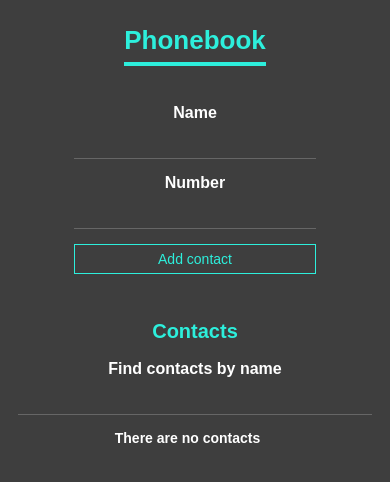
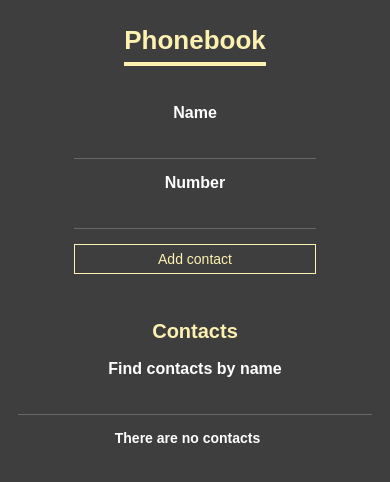
Before and after one commit to grey4uk/phonebook04, a React (Create React App) app: page / in a window 390 px wide. Shown: the top 482 px of the page. Built offline with nearby package versions, Linux system fonts and the light colour scheme.

Commit message:
[refactor] Refactor Phonebook code using hooks

```diff
--- a/src/App.js
+++ b/src/App.js
@@ -1,81 +1,56 @@
-import React, { Component } from "react";
+import { useState } from "react";
 import { nanoid } from "nanoid";
 import "./App.css";
-import Form from "./components/Form";
-import Contacts from "./components/Contacts";
-import Filter from "./components/Filter";
+import { Contacts, Filter, Form } from "./components/index";
 import { FormTitle, FormSubtitle } from "./components/Phonebook.styled";
+const LOCAL_KEY = "contacts";
 
-class App extends Component {
-  state = {
-    contacts: [],
-    filter: "",
-  };
-  formSubmitHandler = (data) => {
+export function App() {
+  const [filter, setFilter] = useState("");
+  const [contacts, setContacts] = useState(() => {
+    return JSON.parse(localStorage.getItem(LOCAL_KEY)) ?? [];
+  });
+
+  const formSubmitHandler = (data) => {
     const { name, number } = data;
-    const addedContact = this.state.contacts.find(
+    const addedContact = contacts.find(
       (contact) => contact.name.toLowerCase() === name.toLowerCase()
     );
     if (addedContact) {
       alert(`${name} is already in contacts.`);
       return;
     }
-    this.setState((prevState) => {
-      return {
-        contacts: [
-          { name: name, id: nanoid(), number: number },
-          ...prevState.contacts,
-        ],
-      };
-    });
-  };
-  componentDidMount() {
-    const contacts = localStorage.getItem("contacts");
-    const parsedContacts = JSON.parse(contacts);
-    if (parsedContacts) {
-      this.setState({ contacts: parsedContacts });
-    }
-  }
-  componentDidUpdate(_, prevState) {
-    if (this.state.contacts !== prevState.contacts) {
-      localStorage.setItem("contacts", JSON.stringify(this.state.contacts));
-    }
-  }
-  filterHandler = (event) => {
-    this.setState({ filter: event.currentTarget.value });
+    setContacts((prevState) => [{ name, id: nanoid(), number }, ...prevState]);
   };
 
-  findContacts = () => {
-    const { contacts, filter } = this.state;
+  const filterHandler = (event) => {
+    setFilter(event.currentTarget.value);
+  };
+
+  const findContacts = () => {
     const filteredContacts = contacts.filter((contact) =>
       contact.name.toLowerCase().includes(filter.toLowerCase())
     );
     return filteredContacts;
   };
-  deleteContact = (id) => {
-    this.setState((prevState) => ({
-      contacts: prevState.contacts.filter((contact) => contact.id !== id),
-    }));
+  const deleteContact = (id) => {
+    setContacts((prevState) =>
+      prevState.filter((contact) => contact.id !== id)
+    );
   };
-  render() {
-    const findedContacts = this.findContacts();
+
+  const findedContacts = findContacts();
   return (
     <div className="App">
       <FormTitle>Phonebook</FormTitle>
-        <Form onSubmit={this.formSubmitHandler}></Form>
+      <Form onSubmit={formSubmitHandler}></Form>
 
       <FormSubtitle>Contacts</FormSubtitle>
-        <Filter
-          value={this.state.filter}
-          onChange={this.filterHandler}
-        ></Filter>
+      <Filter value={contacts.name} onChange={filterHandler}></Filter>
       <Contacts
         contacts={findedContacts}
-          deleteContact={this.deleteContact}
+        deleteContact={deleteContact}
       ></Contacts>
     </div>
   );
 }
-}
-
-export default App;
--- a/src/components/Form.jsx
+++ b/src/components/Form.jsx
@@ -1,35 +1,44 @@
-import React, { Fragment, Component } from "react";
+import { Fragment, useState } from "react";
 import PropTypes from "prop-types";
 import { StyledForm, FormLabel, FormInput, FormBtn } from "./Phonebook.styled";
+const LOCAL_KEY = "contacts";
 
-class Form extends Component {
-  state = {
-    name: "",
-    number: "",
+export default function Form({ onSubmit }) {
+  const [name, setName] = useState("");
+  const [number, setNumber] = useState("");
+
+  const handleChange = (event) => {
+    const { name, value } = event.target;
+    switch (name) {
+      case "name":
+        setName(value);
+        break;
+      case "number":
+        setNumber(value);
+        break;
+
+      default:
+        return;
+    }
   };
 
-  handleChange = (event) => {
-    const { name, value } = event.currentTarget;
-    this.setState({ [name]: value });
+  const handleSubmit = (event) => {
+    event.preventDefault();
+    onSubmit({
+      name: name,
+      number: number,
+    });
+    reset();
   };
 
-  handleSubmit = (event) => {
-    event.preventDefault();
-    this.props.onSubmit({
-      name: this.state.name,
-      number: this.state.number,
-    });
-    this.reset();
+  const reset = () => {
+    setNumber("");
+    setName("");
   };
 
-  reset() {
-    this.setState({ name: "", number: "" });
-  }
-
-  render() {
   return (
     <Fragment>
-        <StyledForm onSubmit={this.handleSubmit}>
+      <StyledForm onSubmit={handleSubmit}>
         <FormLabel>
           Name
           <FormInput
@@ -38,8 +47,8 @@ class Form extends Component {
             pattern="^[a-zA-Zа-яА-Я]+(([' -][a-zA-Zа-яА-Я ])?[a-zA-Zа-яА-Я]*)*$"
             title="Name may contain only letters, apostrophe, dash and spaces. For example Adrian, Jacob Mercer, Charles de Batz de Castelmore d'Artagnan"
             required
-              value={this.state.name}
-              onChange={this.handleChange}
+            value={name}
+            onChange={handleChange}
           />
         </FormLabel>
         <FormLabel>
@@ -50,8 +59,8 @@ class Form extends Component {
             pattern="\+?\d{1,4}?[-.\s]?\(?\d{1,3}?\)?[-.\s]?\d{1,4}[-.\s]?\d{1,4}[-.\s]?\d{1,9}"
             title="Phone number must be digits and can contain spaces, dashes, parentheses and can start with +"
             required
-              value={this.state.number}
-              onChange={this.handleChange}
+            value={number}
+            onChange={handleChange}
           />
         </FormLabel>
         <FormBtn type="submit">Add contact</FormBtn>
@@ -59,9 +68,7 @@ class Form extends Component {
     </Fragment>
   );
 }
-}
 Form.propTypes = {
   handleChange: PropTypes.func,
   handleSubmit: PropTypes.func,
 };
-export default Form;
--- a/src/components/Phonebook.styled.jsx
+++ b/src/components/Phonebook.styled.jsx
@@ -5,7 +5,7 @@ export const FormTitle = styled.h1`
   font-weight: 700;
   position: relative;
   display: flex;
-  color: #2defdc;
+  color: #fcf1b1;
   font-size: 26px;
   &::after {
     content: "";
@@ -15,14 +15,14 @@ export const FormTitle = styled.h1`
     bottom: -10px;
     width: 100%;
     height: 4px;
-    background: #2defdc;
+    background: #fcf1b1;
   }
 `;
 
 export const FormSubtitle = styled.h2`
   font-family: "Montserrat", sans-serif;
   font-weight: 700;
-  color: #2defdc;
+  color: #fcf1b1;
   font-size: 20px;
 `;
 
@@ -57,17 +57,17 @@ export const FormInput = styled.input`
 
 export const FormBtn = styled.button`
   background: none;
-  border: 1px solid #2defdc;
+  border: 1px solid #fcf1b1;
   font-family: "Montserrat", sans-serif;
-  color: #2defdc;
+  color: #fcf1b1;
   font-size: 14px;
   height: 30px;
   padding: 5px 20px;
   cursor: pointer;
   outline: none;
   &:hover {
-    color: #0ec7b5;
-    border: 1px solid #0ec7b5;
+    color: #ecdf90;
+    border: 1px solid #ecdf90;
   }
 `;
 
--- a/src/components/index.js
+++ b/src/components/index.js
@@ -1 +1,4 @@
-export { default } from "./Form";
+import Contacts from "./Contacts";
+import Filter from "./Filter";
+import Form from "./Form";
+export { Contacts, Filter, Form };
--- a/src/index.js
+++ b/src/index.js
@@ -1,6 +1,6 @@
 import React from "react";
 import ReactDOM from "react-dom";
-import App from "./App";
+import { App } from "./App";
 
 ReactDOM.render(
   <React.StrictMode>
```
Also changed, not shown: src/components/Contacts.jsx (+5 -5 lines). Lines whose indentation alone changed are shown as unchanged.
